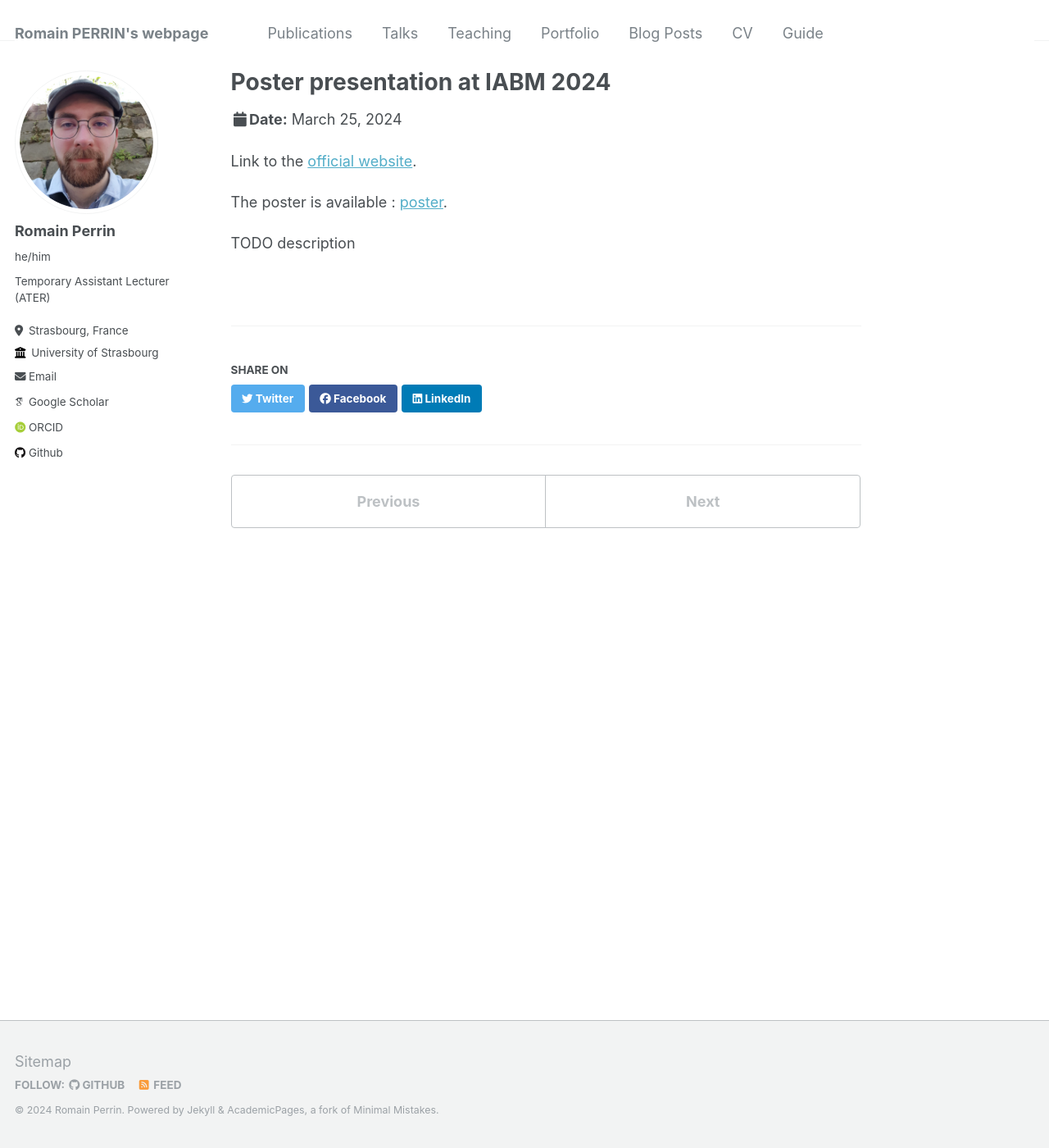
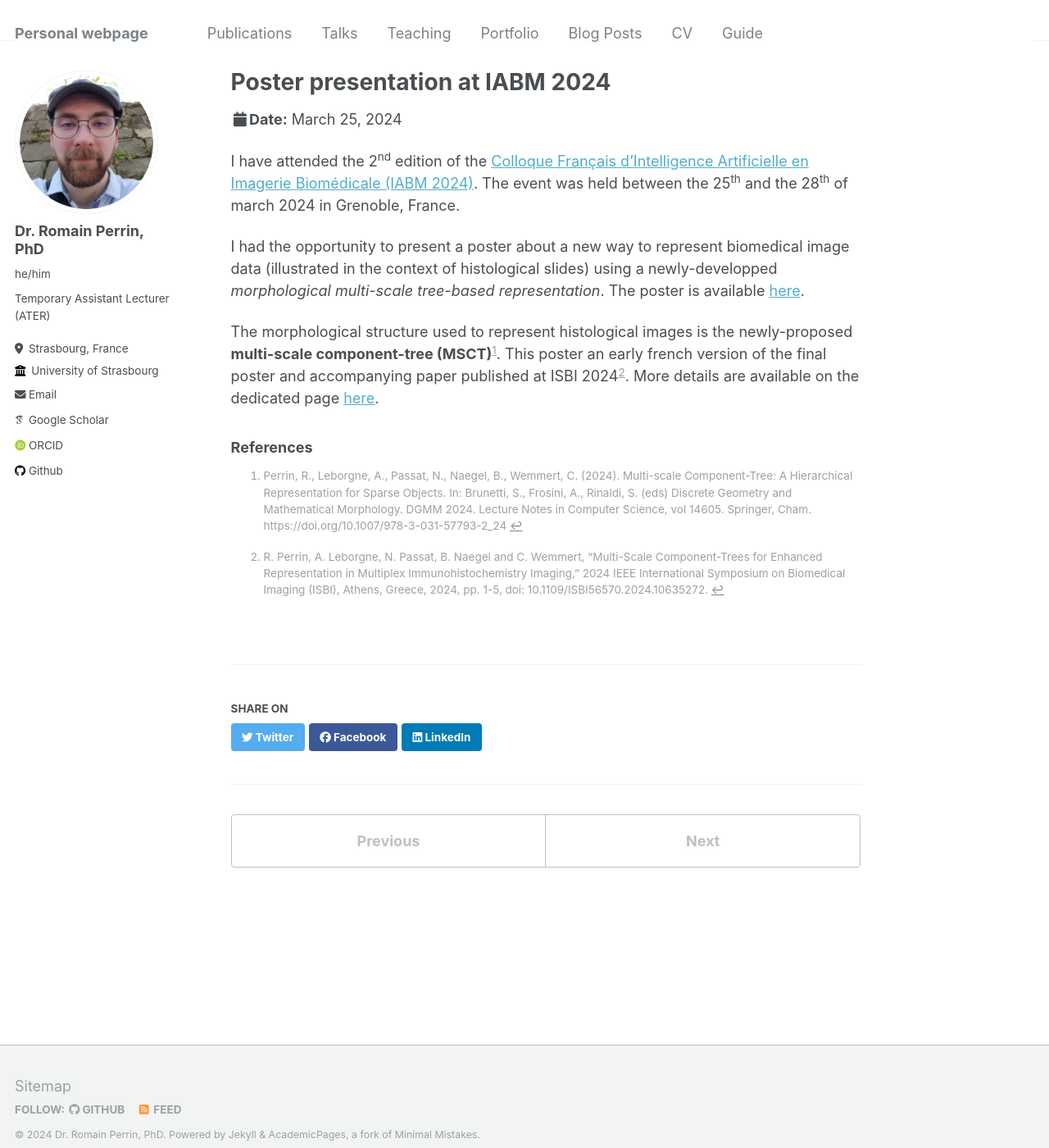
Before and after one commit to Romain96/Romain96.github.io, a Jekyll site: the page built from _talks/2024-03-IABM-talk.md, in a window 1280 px wide and 1400 px high. Shown: the whole window at 82% size. Built offline with Jekyll 4.4.1, drawn with Linux system fonts in a browser that asks for light colours; some web fonts are replaced.

Commit message:
adding details to IABM

```diff
--- a/_config.yml
+++ b/_config.yml
@@ -8,9 +8,9 @@
 
 # Basic Site Settings
 locale                   : "en-US"
-title                    : "Romain PERRIN's webpage"
+title                    : "Personal webpage"
 title_separator          : "-"
-name                     : &name "Romain Perrin"
+name                     : &name "Dr. Romain Perrin, PhD"
 description              : &description "personal description"
 url                      : https://romain96.github.io/ # the base hostname & protocol for your site e.g. "https://mmistakes.github.io"
 baseurl                  : "" # the subpath of your site, e.g. "/blog"
@@ -22,7 +22,7 @@ repository               : "academicpages/academicpages.github.io"
 author:
   # Biographic information
   avatar           : "profile.png"
-  name             : "Romain Perrin"
+  name             : "Dr. Romain Perrin, PhD"
   pronouns         : "he/him"
   bio              : "Temporary Assistant Lecturer (ATER)"
   location         : "Strasbourg, France"
@@ -280,7 +280,7 @@ sass:
 permalink: /:categories/:title/
 # paginate: 5 # amount of posts to show
 # paginate_path: /page:num/
-timezone: America/Los_Angeles # http://en.wikipedia.org/wiki/List_of_tz_database_time_zones
+timezone: Europe/Paris # http://en.wikipedia.org/wiki/List_of_tz_database_time_zones
 
 
 # Plugins
--- a/_talks/2024-03-IABM-talk.md
+++ b/_talks/2024-03-IABM-talk.md
@@ -8,8 +8,18 @@ date: 2024-03-25
 location: "Maison Minatec, Grenoble, France"
 ---
 
-Link to the [official website](https://iabm2024.sciencesconf.org/).
+I have attended the 2<sup>nd</sup> edition of the [Colloque Français d'Intelligence Artificielle en Imagerie Biomédicale (IABM 2024)](https://iabm2024.sciencesconf.org/).
+The event was held between the 25<sup>th</sup> and the 28<sup>th</sup> of march 2024 in Grenoble, France.
 
-The poster is available : [poster](/files/2024-IABM-poster.pdf).
+I had the opportunity to present a poster about a new way to represent biomedical image data (illustrated in the context of histological slides) using a newly-developped *morphological multi-scale tree-based representation*.
+The poster is available [here](/files/2024-IABM-poster.pdf).
 
-TODO description
+The morphological structure used to represent histological images is the newly-proposed **multi-scale component-tree (MSCT)**[^1].
+This poster an early french version of the final poster and accompanying paper published at ISBI 2024[^2].
+More details are available on the dedicated page [here](/pages/2024-05-DGMM-paper.md).
+
+### References
+
+[^1]: Perrin, R., Leborgne, A., Passat, N., Naegel, B., Wemmert, C. (2024). Multi-scale Component-Tree: A Hierarchical Representation for Sparse Objects. In: Brunetti, S., Frosini, A., Rinaldi, S. (eds) Discrete Geometry and Mathematical Morphology. DGMM 2024. Lecture Notes in Computer Science, vol 14605. Springer, Cham. https://doi.org/10.1007/978-3-031-57793-2_24
+
+[^2]: R. Perrin, A. Leborgne, N. Passat, B. Naegel and C. Wemmert, "Multi-Scale Component-Trees for Enhanced Representation in Multiplex Immunohistochemistry Imaging," 2024 IEEE International Symposium on Biomedical Imaging (ISBI), Athens, Greece, 2024, pp. 1-5, doi: 10.1109/ISBI56570.2024.10635272.
```
Also changed, not shown: _talks/2023-12-JourneePancreas-talk.md (+5 -11 lines).
